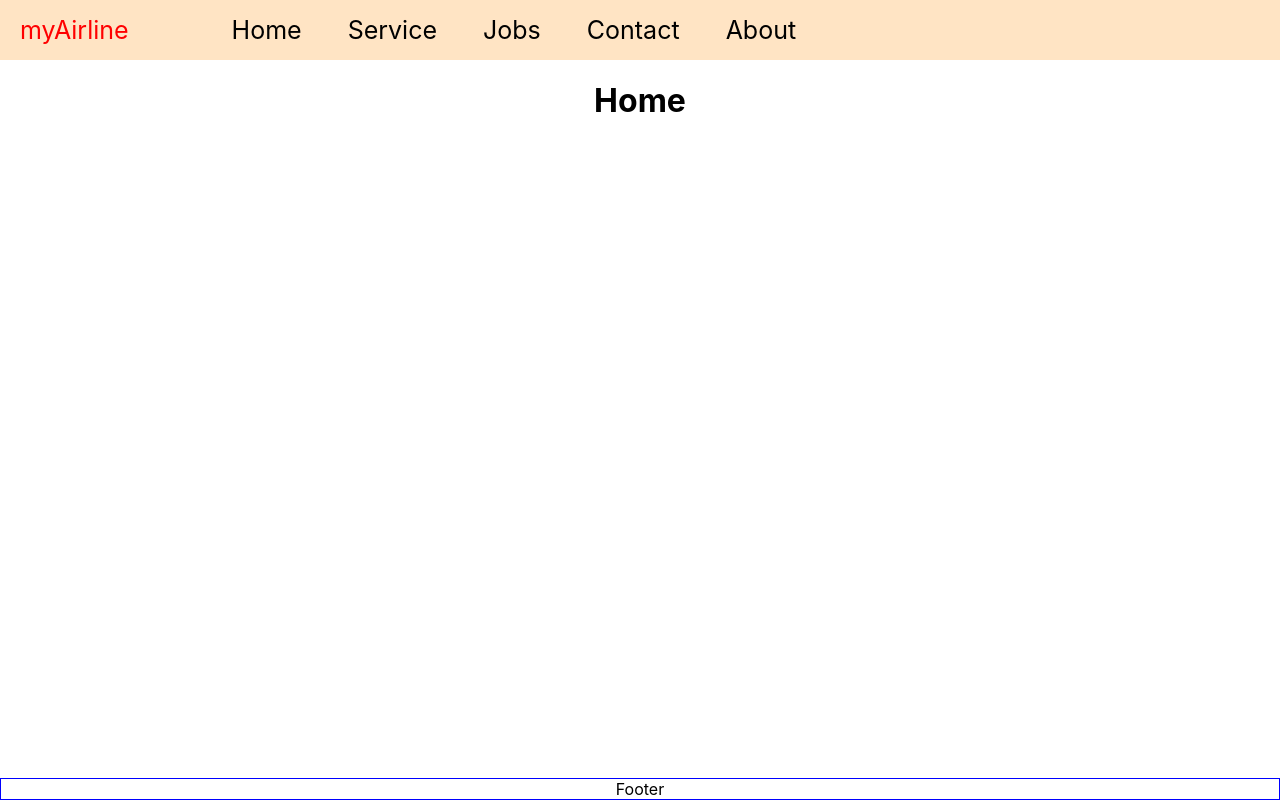
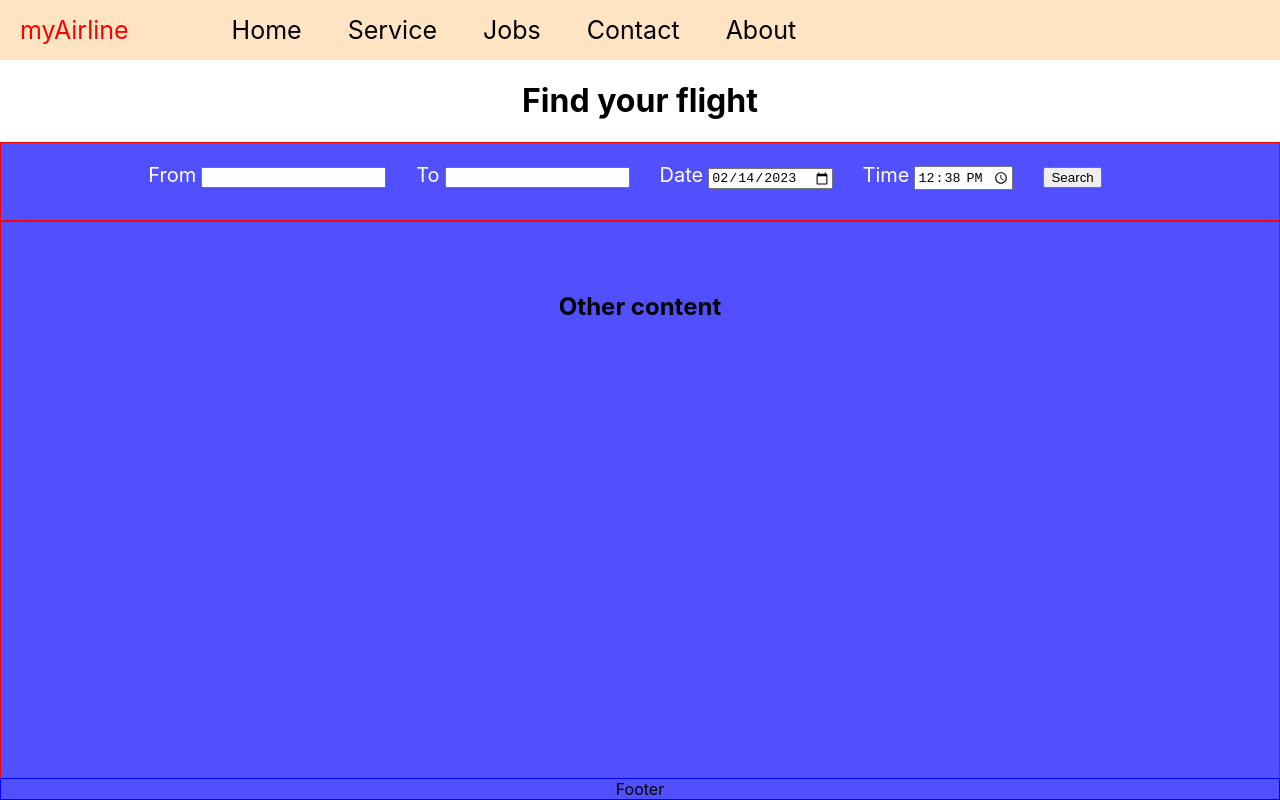
Before and after one commit to flobbe9/myAirline-frontend, a React (Create React App) app: page / in a window 1280 px wide. Shown: the top 800 px of the page. Built offline with nearby package versions, Linux system fonts and the light colour scheme.

Commit message:
feat: make Home component more dynamic...

```diff
--- a/src/components/home/Home.tsx
+++ b/src/components/home/Home.tsx
@@ -1,12 +1,145 @@
-import React from "react";
+import React, { useEffect, useState } from "react";
+
 import "./Home.css";
+import moment from "moment";
+import { addEventListenerForClass } from "../../helperMethods/events/events";
+import { Airport } from "../../airport/Airport";
+import { mockAirports } from "../../airport/MockData";
 
 
 export default function Home(props) {
 
+    // state
+    const [searchFlightItemDropDown, setSearchFlightItemDropDown] = useState([<div style={{color:"grey"}}>search...</div>]);
+
+    const fromInput = document.getElementById("From-input");
+    const toInput = document.getElementById("To-input");
+
+    // add eventListeners
+    useEffect(() => addEventListeners());
+
     return (
-        <div>
-            <h1>Home</h1>
+        <div className="Home">
+            <h1 id="heading">Find your flight</h1>
+
+
+            <div className="searchFlight-container">
+                {/* Departure city */}
+                <label className="searchFlight-item-label" htmlFor="From">From</label>
+                <div className="searchFlight-item">
+                    <input id="From-input" className="searchFlight-item-input" onKeyUp={() => setSearchFlightItemDropDown(getAirportMatchesAsDiv(fromInput))} name="From" type="text" />
+
+                    <div id="From-dropDown" className="searchFlight-item-dropDown">
+                        {searchFlightItemDropDown}
+                    </div>
+                </div>
+
+                {/* Destination city */}
+                <label className="searchFlight-item-label" htmlFor="To">To</label>
+                <div className="searchFlight-item">
+                    <input id="To-input" className="searchFlight-item-input" onKeyUp={() => setSearchFlightItemDropDown(getAirportMatchesAsDiv(toInput))} type="text" />
+
+                    <div className="searchFlight-item-dropDown">
+                        {searchFlightItemDropDown}
+                    </div>
+                </div>
+
+                {/* Departure date */}
+                <label className="searchFlight-item-label" htmlFor="Date">Date</label>
+                <div className="searchFlight-item">
+                    <input className="searchFlight-item-input" name="Date" type="date" value={moment().format('YYYY-MM-DD')} />
+                </div>
+
+                {/* Departure time */}
+                <label className="searchFlight-item-label" htmlFor="Time">Time</label>
+                <div className="searchFlight-item">
+                    <input className="searchFlight-item-input" name="Time" type="time" value={getTimeNowFormatted()}/>
+                </div>
+
+                {/* Search */}
+                <div className="searchFlight-item">
+                    <button>Search</button>
+                </div>
+            </div>
+
+
+            <div className="someOtherContent">
+                <h2>Other content</h2>
+            </div>
         </div>
     )
+};
+
+
+const dropDownTemplate = [<div style={{color:"grey"}}>search...</div>];
+
+const searchFlightItemDropDowns = document.getElementsByClassName("searchFlight-item-dropDown");
+const searchFlightItemInputs = document.getElementsByClassName("searchFlight-item-input");
+const searchFlightItems = document.getElementsByClassName("searchFlight-item");
+
+
+function addEventListeners() {
+
+    // show dropDown onclick
+    addEventListenerForClass(searchFlightItemInputs, "mousedown", (i: number) => {
+        (searchFlightItemDropDowns[i] as HTMLElement).style.display = "block";
+    });
+
+    // hide dropDown onclick outside
+    document.addEventListener("mousedown", event => {
+        hideDropDownOnClickOutside(event);
+    });
 }
+
+
+// TODO: make universal method for adding event listener to document in events.ts?
+function hideDropDownOnClickOutside(event: Event) {
+
+    Array.from(searchFlightItems).forEach((item, i) => {
+        if (!item.contains(event.target as Element))
+            (searchFlightItemDropDowns[i] as HTMLElement).style.display = "none";
+    });
+}
+
+
+function getAirportMatchesAsDiv(input: HTMLElement | null): JSX.Element[] {
+
+    if (!input)
+        return dropDownTemplate;
+
+    const inputText = (input as HTMLInputElement).value;
+    if (!inputText)
+        return dropDownTemplate;
+
+    const matches = getAirportMatches(inputText).map(airport =>
+        (<div>
+            {airport.name}
+        </div>)
+    );
+
+    return (matches.length === 0) ? dropDownTemplate : matches;
+}
+
+
+function getAirportMatches(subString: string): Airport[] {
+
+    // iterate airports
+    return mockAirports.filter(airport => airport.name.toLowerCase()
+                                                      .includes(subString.toLowerCase()));
+}
+
+
+function getTimeNowFormatted(): string {
+
+    const today = new Date();
+    let hours = today.getHours().toString();
+    let minutes = today.getMinutes().toString();
+
+    hours = hours.length === 1 ?
+        "0" + hours : hours.toString();
+
+    minutes = minutes.length === 1 ?
+        "0" + minutes : minutes.toString();
+
+    return hours + ":" + minutes;
+}
```
